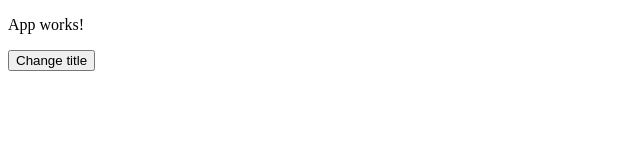
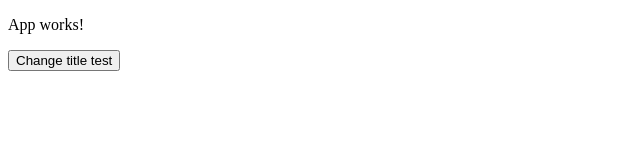
Before and after one commit to JablDouble/3D-map-WebGL, a React app: page / in a window 1280 px wide. Shown: the top 160 px of the page, without its empty margins (0-640 px from the left). Built offline with nearby package versions, Linux system fonts and the light colour scheme.

Commit message:
test to check the protection rule

```diff
--- a/src/components/App/index.tsx
+++ b/src/components/App/index.tsx
@@ -8,7 +8,7 @@ function App() {
     <div>
       <p>{value}</p>
       <button type="button" onClick={() => setValue('App changed!')}>
-        Change title
+        Change title test
       </button>
     </div>
   );
```
